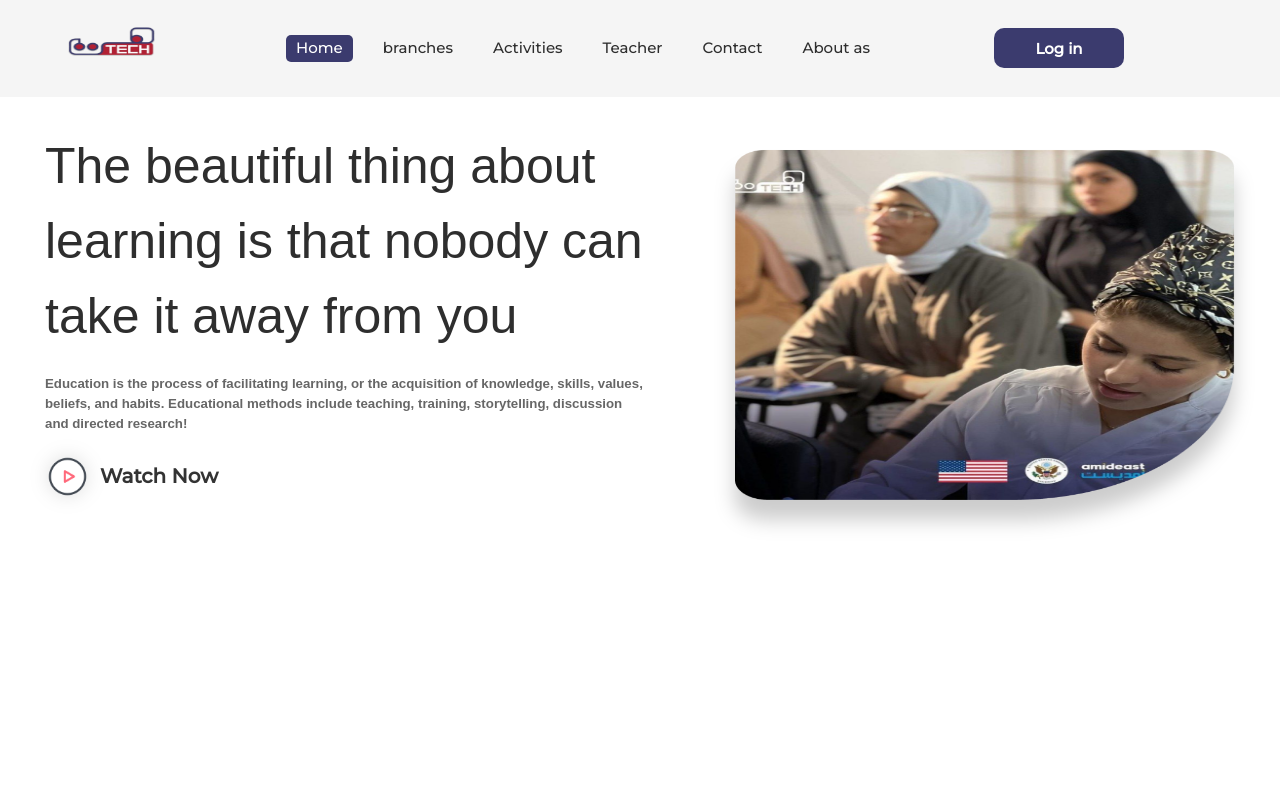
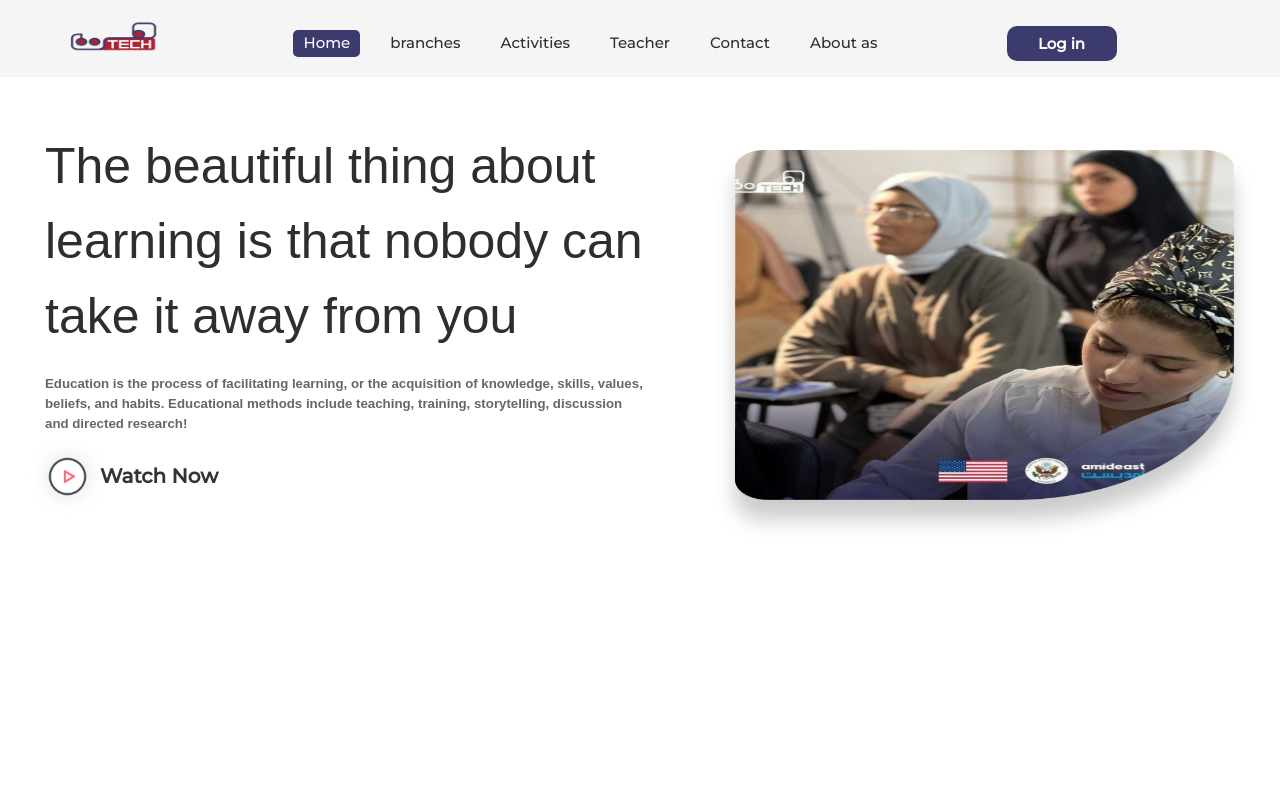
Before and after one commit to shahlaa1212/About-HeyaTech, a plain HTML site: page index.html in a window 1280 px wide. Shown: the top 800 px of the page. Drawn offline with nearby package versions, Linux system fonts and the light colour scheme; some icons are missing; files whose address does not match are found by name.

Commit message:
edit navbar

```diff
--- a/style.css
+++ b/style.css
@@ -31,8 +31,8 @@ header {
 	box-shadow: 0 2px 10px rgba(0, 0, 0, 0.5);
 }
 nav {
-	padding-top: 20px;
-	padding-bottom: 20px;
+	padding-top: 15px;
+	padding-bottom: 5px;
 	top: 0;
 	position: fixed;
 	display: flex;
@@ -69,8 +69,8 @@ nav ul li a:hover {
 	background: #3B3B6E;
 }
 .nav-button .btn  {
-    width: 130px;
-    height: 40px;
+    width: 110px;
+    height: 35px;
     font-weight: 600;
     background: #3B3B6E;
     border: none;
```
